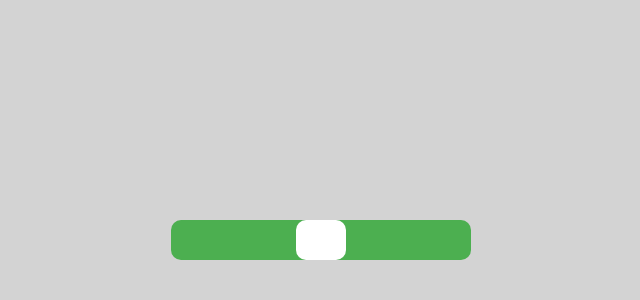
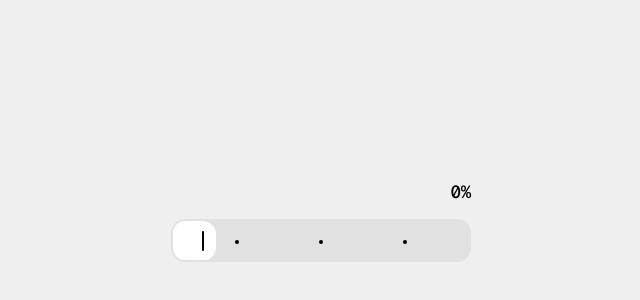
Before and after one commit to FrontendSuberu/custom-slider, a website built with Vite: page index.html in a window 1280 px wide. Shown: the part 158-458 px from the top of the page, without its empty margins (319-959 px from the left). Built offline with nearby package versions, Linux system fonts and the light colour scheme.

Commit message:
adjusted slider, working on firefox, edge, opera and chrome

```diff
--- a/index.html
+++ b/index.html
@@ -4,14 +4,36 @@
     <meta charset="UTF-8" />
     <link rel="icon" type="image/svg+xml" href="/vite.svg" />
     <meta name="viewport" content="width=device-width, initial-scale=1.0" />
+    <link rel="preconnect" href="https://fonts.googleapis.com" />
+    <link rel="preconnect" href="https://fonts.gstatic.com" crossorigin />
+    <link
+      href="https://fonts.googleapis.com/css2?family=Geist+Mono:wght@100..900&family=Geist:wght@100..900&display=swap"
+      rel="stylesheet"
+    />
     <link rel="stylesheet" href="/src/style.css" />
     <title>custom-slider</title>
   </head>
   <body>
     <form id="slider-form">
-      <label name="custom-slider-wrapper">
-        <input type="range" data-slider aria-label="custom slider" />
-      </label>
+      <div class="range-wrapper">
+        <div class="marker-dots">
+          <div></div>
+          <div></div>
+          <div></div>
+        </div>
+        <span class="range-counter geist-mono-text">0%</span>
+        <label name="custom-slider-wrapper">
+          <div class="moz-wrapper">
+            <div data-progress-bar></div>
+            <input
+              type="range"
+              value="0"
+              data-slider
+              aria-label="custom input range slider"
+            />
+          </div>
+        </label>
+      </div>
     </form>
     <script type="module" src="/src/main.js"></script>
   </body>
--- a/src/main.js
+++ b/src/main.js
@@ -0,0 +1,16 @@
+const slider = document.querySelector("[data-slider]");
+const counter = document.querySelector(".range-counter");
+const sliderProgressBar = document.querySelector("[data-progress-bar]");
+
+document.addEventListener("DOMContentLoaded", () => {
+  slider.addEventListener("input", (event) => {
+    let sliderprogress = event.target.value;
+
+    counter.textContent = `${sliderprogress}%`;
+
+    // seeting the min width to 15% to match the slider thumb
+    let approxProgress = Math.min(Math.max(sliderprogress, 15), 100);
+    // console.log(approxProgress);
+    sliderProgressBar.style.width = `${approxProgress}%`;
+  });
+});
--- a/src/style.css
+++ b/src/style.css
@@ -8,44 +8,137 @@ body {
   width: 100%;
   height: 100lvh;
   display: grid;
-  background-color: #d3d3d3;
+  background-color: #f0efef;
   place-content: center;
+}
+
+.geist-mono-text {
+  font-size: clamp(1em, 1vw + 0.3em, 1.2em);
+  font-family: "Geist Mono", monospace;
+  font-optical-sizing: auto;
+  font-weight: 500;
+  line-height: 1.5em;
+  letter-spacing: -0.02em;
+  font-style: normal;
+}
+
+label {
+  display: inline-block;
+  width: 300px;
+}
+
+.range-wrapper {
+  width: 100%;
+  height: 40px;
+  position: relative;
+  height: 100%;
+}
+
+.markers {
+  width: 100%;
+  position: absolute;
+  top: 0;
+  /* height: 100%; */
+  height: 40px;
+  display: flex;
+  /* z-index: 1; */
+  align-items: center;
+  justify-content: space-between;
 }
 
 /* webkit browsers - Chrome, Opera, Edge, Safari */
 [data-slider] {
   -webkit-appearance: none;
   appearance: none;
+  position: relative;
   background: transparent; /* removes default background */
-  /* background: #dadada; changes color of default input track */
   width: 300px;
+  height: 100%;
+  border-radius: 14px;
+  border: 2px solid #e1e1e1;
+  /* border-radius: 10px; */
+}
+
+[data-slider]:hover{
+  cursor: grab;
+
+}
+
+[data-slider]:focus{
+  cursor: grabbing;
 }
 
 /* range track - the lower background */
 [data-slider]::-webkit-slider-runnable-track {
   width: 100%;
   height: 40px;
-  cursor: grab;
-  background: #4caf50;
+  z-index: -1;
+  background: #e1e1e1;
   border-radius: 10px;
 }
 
-[data-slider]:active::-webkit-slider-runnable-track {
-  cursor: grabbing;
-}
 
 
 [data-slider]::-webkit-slider-thumb {
   -webkit-appearance: none;
   appearance: none;
-  /* margin-top: -8px; half of thumb height - half of track height */
-  width: 50px;
+  width: 15%;
   height: 40px;
-  background: #ffffff;
-  /* border: 4px solid #4caf50; */
+  /* background: gree; */
   border-radius: 10px;
-  cursor: grab;
-  /* transition: background 0.3s ease; */
+  z-index: 1000;
+  position: relative;
+  /* cursor: grab; */
+}
+
+/* when focused - change the border radius by the left to avoid visual mismatch */
+/* [data-slider]:focus::-webkit-slider-thumb {
+  border-radius: 10px;
+   border-top-left-radius: 0px;
+  border-bottom-left-radius: 0px;
+} */
+
+[data-progress-bar] {
+  /* background-color: red; */
+  background: white;
+  width: 15%;
+  /* border-top-left-radius: 10px; */
+  /* border-bottom-left-radius: 10px; */
+  /* background-color: red; */
+  position: absolute;
+  /* border: 5px solid blu; */
+  border-radius: 14px;
+  left: 0;
+  top: 2px;
+  height: 40px;
+}
+
+[data-progress-bar]::before{
+  content: '';
+  position: absolute;
+  right: 12px;
+  top: 10px;
+  width: 2px;
+  height: 20px;
+  border-radius: 10px;
+  background-color: black;
+}
+
+.marker-dots{
+  position: absolute;
+  display: flex;
+  width: 100%;
+  height: 100%;
+  align-items: center;
+  justify-content: center;
+  gap: 80px;
+}
+
+.marker-dots div{
+  width: 4px;
+  height: 4px;
+  border-radius: 50%;
+  background-color: black;
 }
 
 /* range track on firefox */
@@ -53,7 +146,7 @@ body {
   width: 100%;
   height: 40px;
   cursor: grab;
-  background: #4caf50;
+  /* background: #e1e1e1; */
   border-radius: 10px;
 }
 
@@ -61,16 +154,28 @@ body {
   cursor: grabbing;
 }
 
+.moz-wrapper{
+  width: 100%;
+  height: 43px;
+}
 
 [data-slider]::-moz-range-thumb {
   height: 40px; /* Set your desired thumb size */
   width: 50px;
-  background: white; /* Set your desired thumb color */
+  -webkit-appearance: none;
+  appearance: none;
+  background: transparent; /*Set your desired thumb color*/
   border: none;
   cursor: grab;
-  /* Firefox centers the thumb automatically, usually no margin-top needed */
 }
 
 [data-slider]:active::-moz-range-thumb {
   cursor: grabbing;
 }
+
+
+.range-counter{
+  position: absolute;
+  bottom: 60px;
+  right: 0;
+}
```
